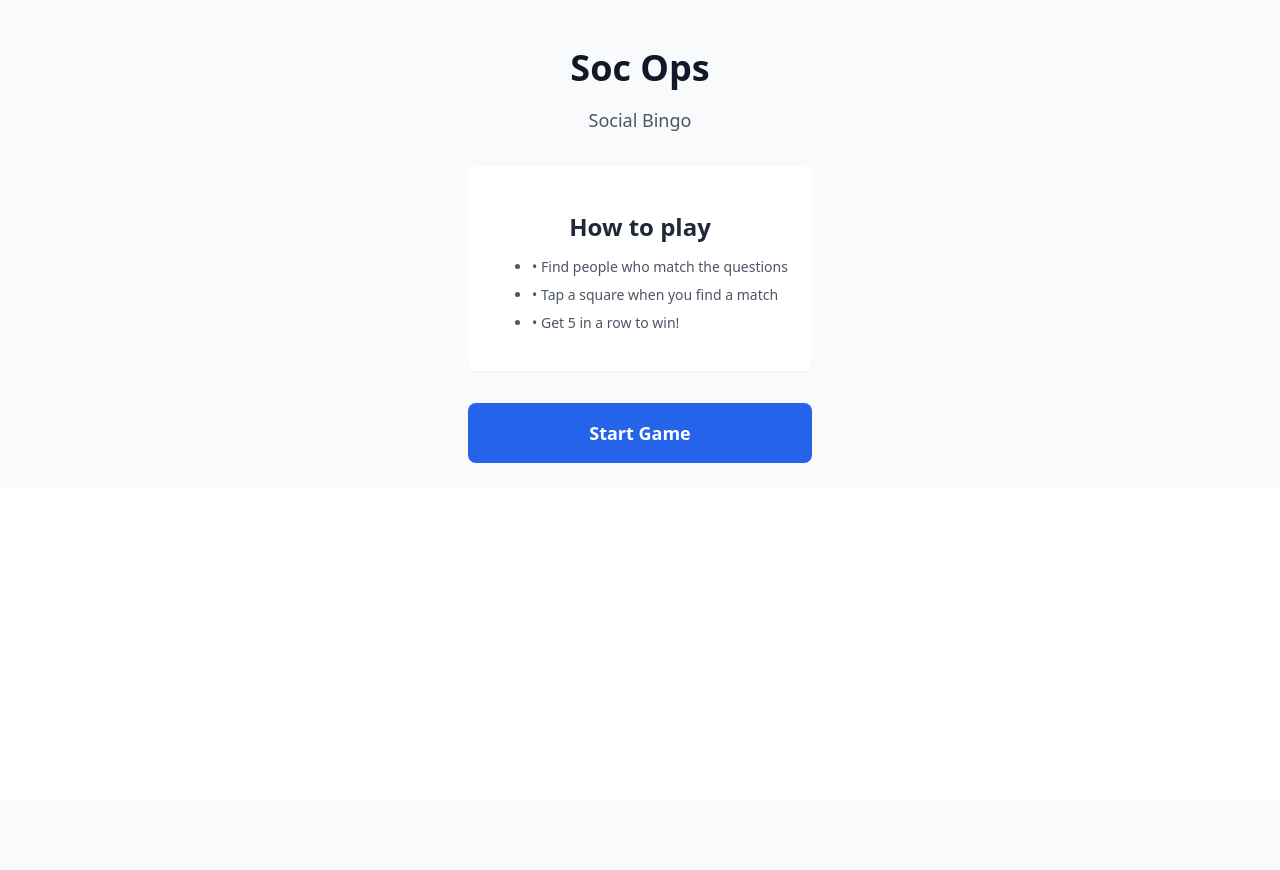
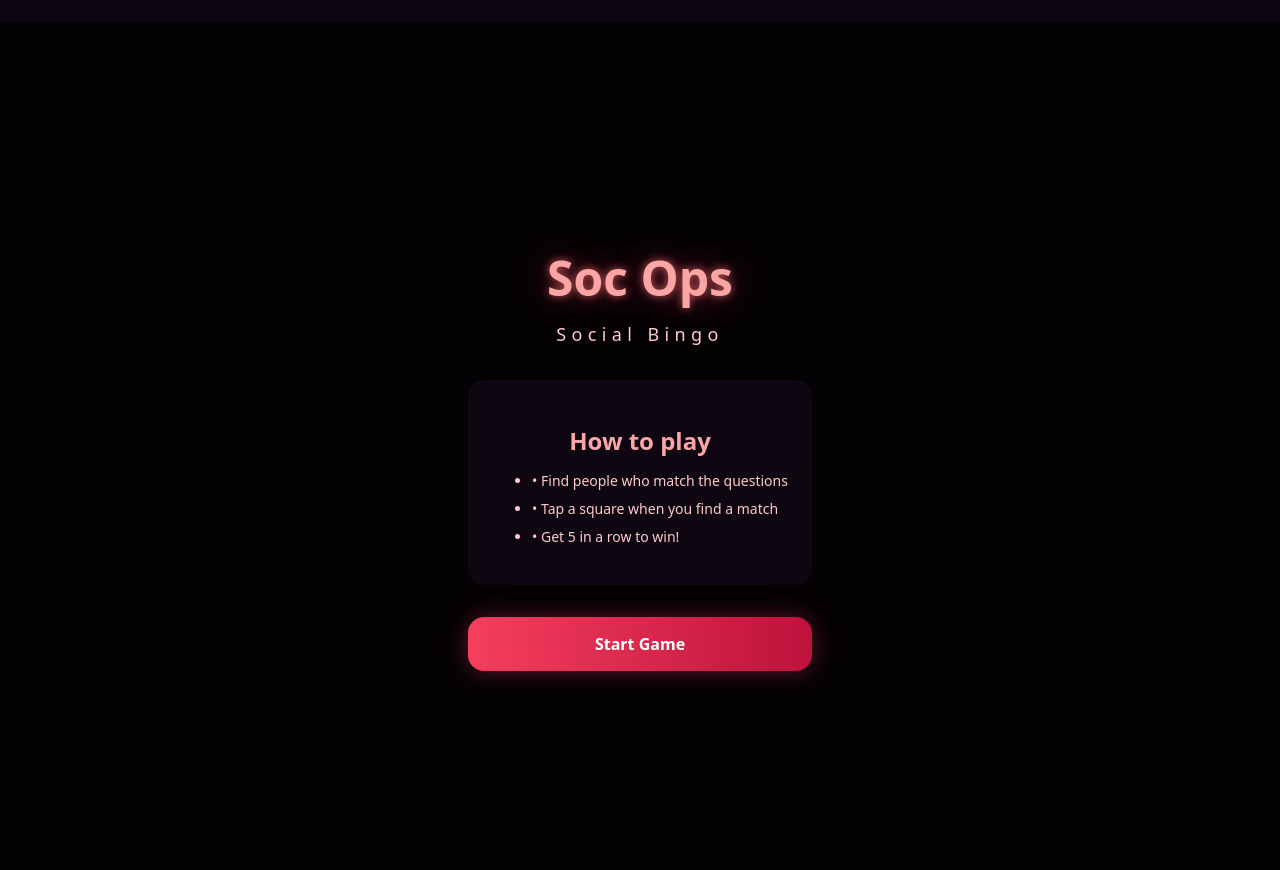
Before and after one commit to lakizuru/my-soc-ops-python, a FastAPI app: page / in a window 1280 px wide. Before the commit the page ends 463 px from the top, so only its background shows below. Run offline with FastAPI, Linux system fonts and the light colour scheme.

Commit message:
Enhance UI with Stranger Things theme and design guidelines

```diff
--- a/app/static/css/app.css
+++ b/app/static/css/app.css
@@ -161,3 +161,53 @@ button:disabled {
 .animate-\[bounce_0\.5s_ease-out\] {
     animation: bounce 0.5s ease-out;
 }
+/* Stranger Things theme overrides */
+body {
+    background: radial-gradient(circle at top left, rgba(220, 38, 38, 0.08), transparent 25%), radial-gradient(circle at 80% 10%, rgba(248, 113, 113, 0.08), transparent 22%), linear-gradient(180deg, #110613 0%, #050205 100%);
+    color: #f8f1f1;
+}
+#app {
+    min-height: 100%;
+    background: linear-gradient(180deg, rgba(14, 6, 19, 0.98), rgba(5, 2, 7, 1));
+}
+.app-shell {
+    min-height: 100vh;
+    background: #050205;
+}
+.bg-black { background-color: #050205; }
+.bg-panel { background: rgba(15, 8, 20, 0.95); }
+.bg-board { background: #120713; }
+.bg-board-marked { background: #3e0f18; }
+.bg-board-win { background: #4f1117; }
+.bg-red-900 { background-color: #2c050e; }
+.border-red-700 { border-color: #991b1b; }
+.border-red-800 { border-color: #7f1d1d; }
+.border-red-900 { border-color: #5b0210; }
+.text-red-100 { color: #fee2e2; }
+.text-red-200 { color: #fecaca; }
+.text-red-300 { color: #fca5a5; }
+.text-red-400 { color: #f87171; }
+.text-red-500 { color: #ef4444; }
+.text-red-600 { color: #dc2626; }
+.bg-black\/75 { background-color: rgba(0, 0, 0, 0.75); }
+.rounded-2xl { border-radius: 1rem; }
+.tracking-widest { letter-spacing: 0.3em; }
+.glow-text {
+    text-shadow: 0 0 8px rgba(248, 113, 113, 0.75), 0 0 30px rgba(244, 63, 94, 0.45);
+}
+.neon-button {
+    background: linear-gradient(90deg, #f43f5e 0%, #be123c 100%);
+    box-shadow: 0 0 24px rgba(244, 63, 94, 0.35);
+}
+.neon-button:hover {
+    filter: brightness(1.05);
+}
+.neon-panel {
+    box-shadow: 0 0 40px rgba(196, 71, 71, 0.15), inset 0 0 2px rgba(255, 255, 255, 0.05);
+}
+.shadow-xl {
+    box-shadow: 0 20px 42px -10px rgba(0, 0, 0, 0.55), 0 6px 12px -8px rgba(255, 0, 46, 0.16);
+}
+button:hover {
+    filter: saturate(1.2);
+}
--- a/app/templates/base.html
+++ b/app/templates/base.html
@@ -3,14 +3,14 @@
 <head>
 <meta charset="utf-8">
     <meta name="viewport" content="width=device-width, initial-scale=1.0, maximum-scale=1.0, user-scalable=no">
-    <meta name="theme-color" content="#2563eb">
+    <meta name="theme-color" content="#7f0505">
     <meta name="description" content="Social Bingo - Find people who match the questions!">
     <title>Soc Ops - Social Bingo</title>
     <link rel="stylesheet" href="/static/css/app.css">
     <link rel="icon" type="image/png" href="/static/favicon.png">
     <script src="/static/js/htmx.min.js"></script>
 </head>
-<body>
+<body class="app-shell">
     <div id="app">
         {% block content %}{% endblock %}
     </div>
--- a/app/templates/components/start_screen.html
+++ b/app/templates/components/start_screen.html
@@ -1,12 +1,11 @@
-<div id="game-container">
-<div class="flex flex-col items-center justify-center min-h-full p-6 bg-gray-50">
+<div id="game-container" class="flex flex-col items-center justify-center min-h-full p-6 bg-black">
     <div class="text-center max-w-sm">
-        <h1 class="text-4xl font-bold text-gray-900 mb-2">Soc Ops</h1>
-        <p class="text-lg text-gray-600 mb-8">Social Bingo</p>
+        <h1 class="text-5xl font-bold text-red-300 mb-2 glow-text">Soc Ops</h1>
+        <p class="text-lg text-red-200 mb-8 tracking-widest">Social Bingo</p>
 
-        <div class="bg-white rounded-lg p-6 shadow-sm border border-gray-200 mb-8">
-            <h2 class="font-semibold text-gray-800 mb-3">How to play</h2>
-            <ul class="text-left text-gray-600 text-sm space-y-2">
+        <div class="bg-panel border border-red-900 rounded-2xl p-6 shadow-xl mb-8">
+            <h2 class="font-semibold text-red-300 mb-3">How to play</h2>
+            <ul class="text-left text-red-200 text-sm space-y-2">
                 <li>• Find people who match the questions</li>
                 <li>• Tap a square when you find a match</li>
                 <li>• Get 5 in a row to win!</li>
@@ -17,7 +16,7 @@
             hx-post="/start"
             hx-target="#game-container"
             hx-swap="outerHTML"
-            class="w-full bg-accent text-white font-semibold py-4 px-8 rounded-lg text-lg active:bg-accent-light transition-colors">
+            class="w-full neon-button text-white font-semibold py-4 px-8 rounded-2xl">
             Start Game
         </button>
     </div>
```
Also changed, not shown: app/templates/components/bingo_board.html (+6 -6 lines), app/templates/components/bingo_modal.html (+6 -6 lines), app/templates/components/game_screen.html (+6 -6 lines), .github/copilot-instructions.md.
